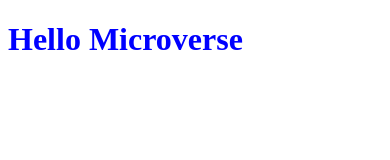
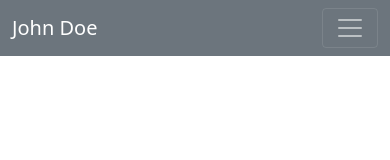
Before and after one commit to Tadessejemal1/Mobile-responsive-project, a website: page index.html in a window 390 px wide. Drawn offline with nearby package versions, Linux system fonts and the light colour scheme.

Commit message:
Added Html at Header section

```diff
--- a/index.html
+++ b/index.html
@@ -5,9 +5,45 @@
     <meta http-equiv="X-UA-Compatible" content="IE=edge">
     <meta name="viewport" content="width=device-width, initial-scale=1.0">
     <link rel="stylesheet" href="styles.css">
-    <title>Hello Microverse</title>
+    <link
+      href="https://cdn.jsdelivr.net/npm/bootstrap@5.1.2/dist/css/bootstrap.min.css"
+      rel="stylesheet"
+    />
+    <link
+      rel="stylesheet"
+      href="https://cdn.jsdelivr.net/npm/bootstrap-icons@1.7.2/font/bootstrap-icons.css"
+    />
+    <title>Portfolio</title>
 </head>
 <body>
-    <h1 class="index-title">Hello Microverse</h1>
+    <section>
+        <nav
+          id="navbar"
+          class="navbar fixed-top navbar-expand-lg navbar-dark bg-secondary"
+        >
+          <div class="container-fluid">
+            <a class="navbar-brand" href="#">John Doe</a>
+            <button
+              class="navbar-toggler"
+              type="button"
+              data-bs-toggle="collapse"
+              data-bs-target="#navbarNavAltMarkup"
+              aria-controls="navbarNavAltMarkup"
+              aria-expanded="false"
+              aria-label="Toggle navigation"
+            >
+              <span class="navbar-toggler-icon"></span>
+            </button>
+            <div class="collapse navbar-collapse" id="navbarNavAltMarkup">
+              <div class="navbar-nav width-100 display-flex justify-content-end align-items-center">
+                <a class="nav-link text-white" href="#portfolio">Portfolio</a>
+                <a class="nav-link text-white" href="#about">About</a>
+                <a class="nav-link text-white" href="#contact">Contact</a>
+                <i class="bi bi-envelope text-white"></i>
+              </div>
+            </div>
+          </div>
+        </nav>
+    </section>
 </body>
 </html>
--- a/package.json
+++ b/package.json
@@ -23,5 +23,8 @@
     "stylelint-config-standard": "^21.0.0",
     "stylelint-csstree-validator": "^1.9.0",
     "stylelint-scss": "^3.21.0"
+  },
+  "dependencies": {
+    "bootstrap": "^3.4.1"
   }
 }
```
Also changed, not shown: 1 other file.
